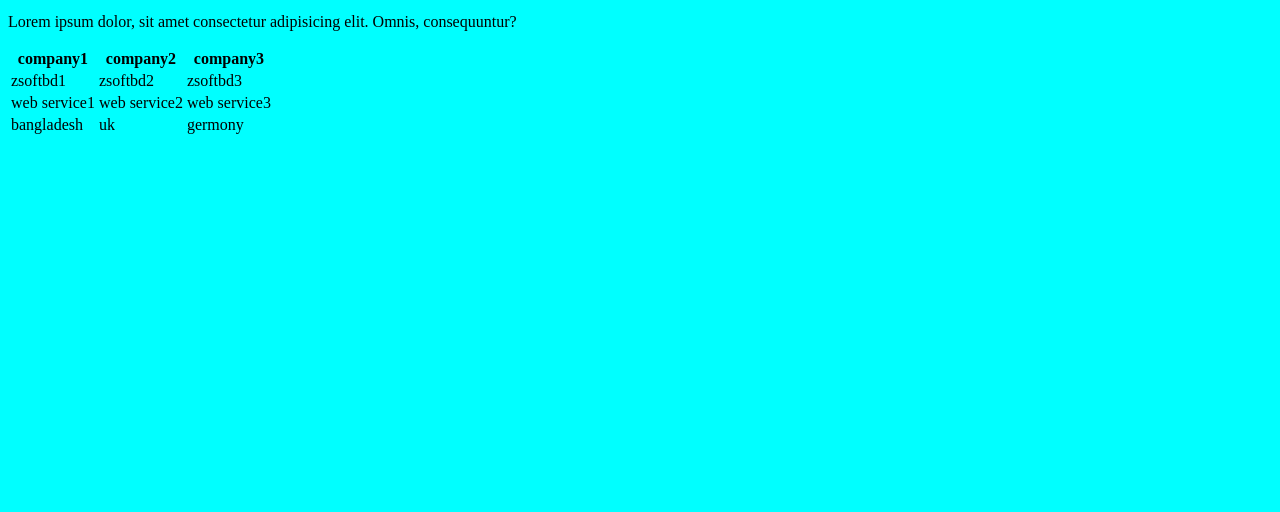
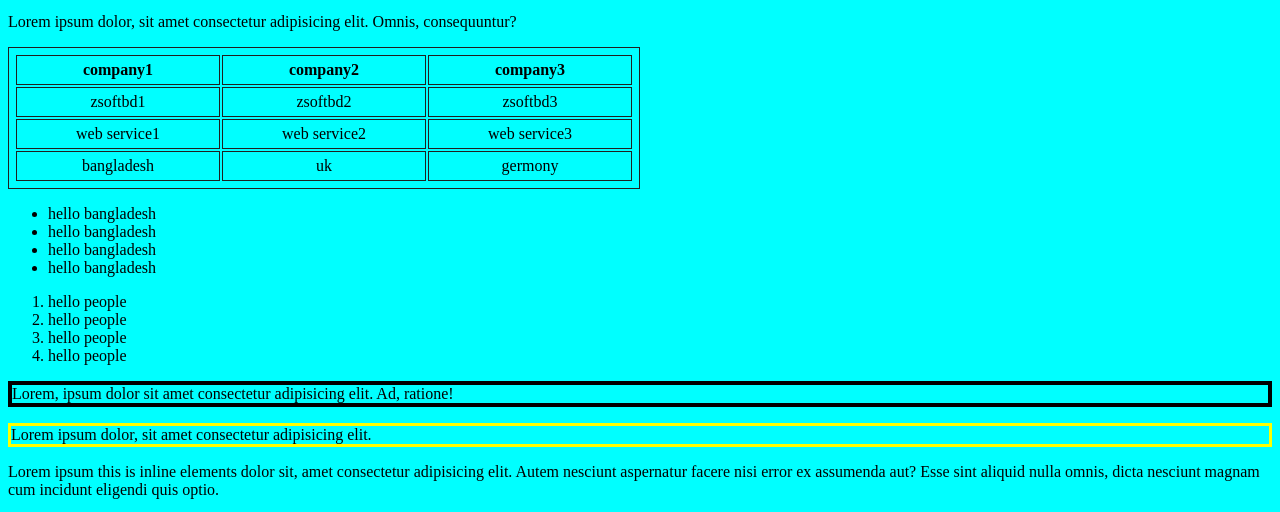
Before and after one commit to zsoftbd/HTML-MODIAL-FULL_3, a plain HTML site: page index.html in a window 1280 px wide. Shown: the part 886-1398 px from the top of the page. Before the commit the page ends 1031 px from the top, so only its background shows below. Drawn offline with Linux system fonts and the light colour scheme.

Commit message:
more deta added

```diff
--- a/index.html
+++ b/index.html
@@ -7,6 +7,18 @@
     <meta name="viewport" content="width=device-width, initial-scale=1.0">
     <link rel="stylesheet" href="style.css">
     <title>html modial full_3</title>
+
+
+    <style>
+        table,
+        tr,
+        th,
+        td {
+            border: 1px solid #202020;
+            padding: 5px;
+            text-align: center;
+        }
+    </style>
 </head>
 
 <body>
@@ -81,7 +93,7 @@
         <p style="background-image:url('Zsoftbd.jpg')">Lorem ipsum dolor, sit amet consectetur adipisicing elit. Omnis, consequuntur?</p>
         <!-- html table -->
 
-        <table>
+        <table style="width: 50%;">
             <tr>
                 <th>company1</th>
                 <th>company2</th>
@@ -106,20 +118,32 @@
         </table>
 
 
+        <!-- html list -->
+
+        <ul>
+            <li>hello bangladesh</li>
+            <li>hello bangladesh</li>
+            <li>hello bangladesh</li>
+            <li>hello bangladesh</li>
+        </ul>
+
+        <ol>
+            <li>hello people</li>
+            <li>hello people</li>
+            <li>hello people</li>
+            <li>hello people</li>
+        </ol>
+
+        <!-- html inline or block elements -->
+
+        <!-- block elements -->
+        <div style="border:4px solid black;">Lorem, ipsum dolor sit amet consectetur adipisicing elit. Ad, ratione!</div>
+        <p style="border:3px solid yellow">Lorem ipsum dolor, sit amet consectetur adipisicing elit.</p>
+
+        <!-- inline elements -->
+        <p>Lorem ipsum <span>this is inline elements</span> dolor sit, amet consectetur adipisicing elit. Autem nesciunt aspernatur facere nisi error ex assumenda aut? Esse sint aliquid nulla omnis, dicta nesciunt magnam cum incidunt eligendi quis optio.</p>
 
 
-
-
-
-
-
-
-
-
-
-
-
-        <!-- underline -->
 
 
 </body>
```
